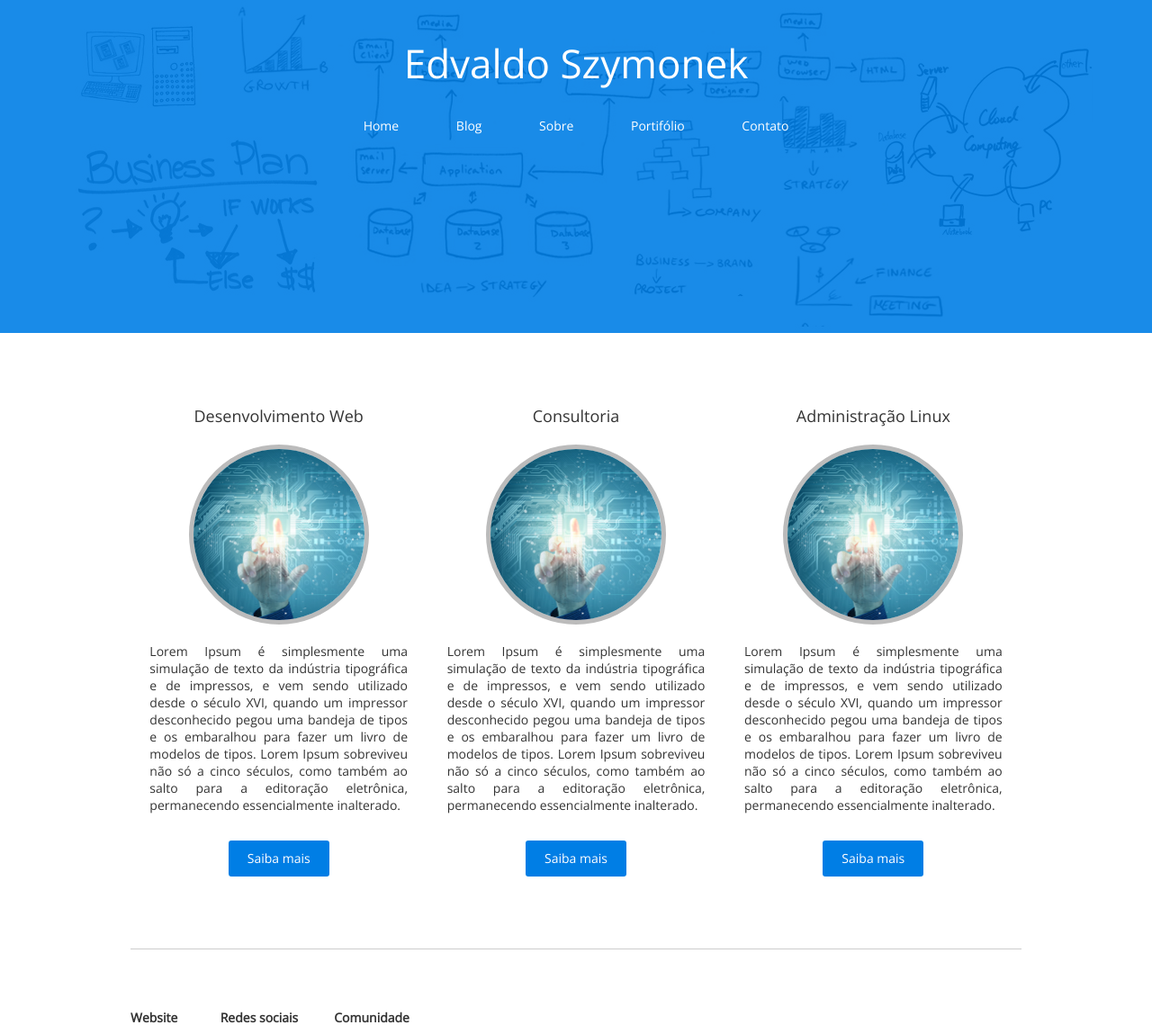
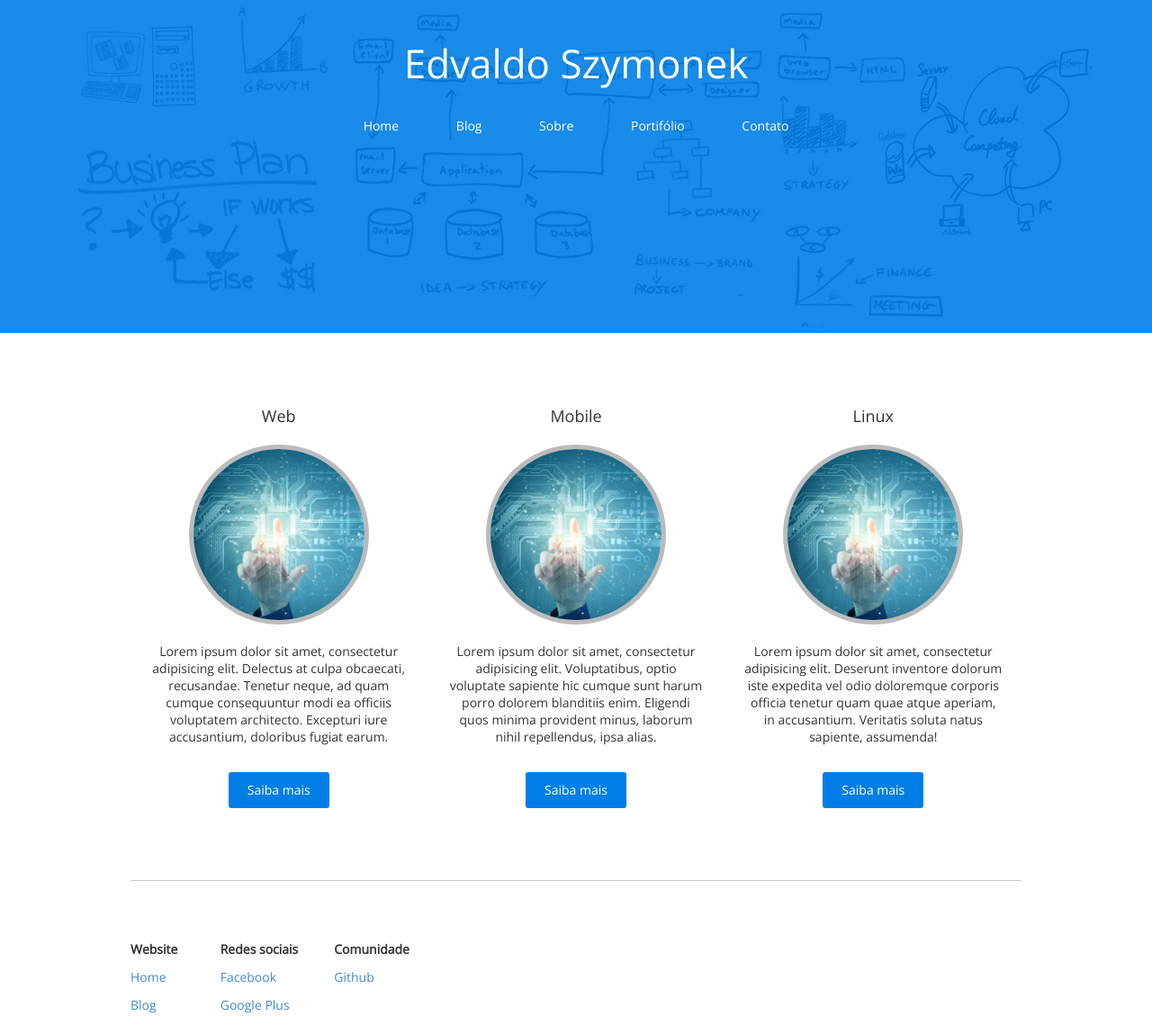
Before and after one commit to edvaldoszy/edvaldotsi.com, a PHP site: page / in a window 1280 px wide. Shown: the top 1139 px of the page at 90% size. Run offline with PHP 8.4, Linux system fonts and the light colour scheme.

Commit message:
Modificado textos dos serviços

```diff
--- a/site/index.php
+++ b/site/index.php
@@ -31,23 +31,24 @@
 			<div class="content">
 				<div class="services text-center">
 					<div class="item">
-						<h2>Desenvolvimento Web</h2>
+						<h2>Web</h2>
 						<img class="circle" src="/web/img/tecnologia.jpg" alt="">
-						<p class="text-justify">Lorem Ipsum é simplesmente uma simulação de texto da indústria tipográfica e de impressos, e vem sendo utilizado desde o século XVI, quando um impressor desconhecido pegou uma bandeja de tipos e os embaralhou para fazer um livro de modelos de tipos. Lorem Ipsum sobreviveu não só a cinco séculos, como também ao salto para a editoração eletrônica, permanecendo essencialmente inalterado.</p>
+						<p>Lorem ipsum dolor sit amet, consectetur adipisicing elit. Delectus at culpa obcaecati, recusandae. Tenetur neque, ad quam cumque consequuntur modi ea officiis voluptatem architecto. Excepturi iure accusantium, doloribus fugiat earum.</p>
 						<a class="bt bt-more" href="#">Saiba mais</a>
 					</div>
 					<div class="item">
-						<h2>Consultoria</h2>
+						<h2>Mobile</h2>
 						<img class="circle" src="/web/img/tecnologia.jpg" alt="">
-						<p class="text-justify">Lorem Ipsum é simplesmente uma simulação de texto da indústria tipográfica e de impressos, e vem sendo utilizado desde o século XVI, quando um impressor desconhecido pegou uma bandeja de tipos e os embaralhou para fazer um livro de modelos de tipos. Lorem Ipsum sobreviveu não só a cinco séculos, como também ao salto para a editoração eletrônica, permanecendo essencialmente inalterado.</p>
+						<p>Lorem ipsum dolor sit amet, consectetur adipisicing elit. Voluptatibus, optio voluptate sapiente hic cumque sunt harum porro dolorem blanditiis enim. Eligendi quos minima provident minus, laborum nihil repellendus, ipsa alias.</p>
 						<a class="bt bt-more" href="#">Saiba mais</a>
 					</div>
 					<div class="item">
-						<h2>Administração Linux</h2>
+						<h2>Linux</h2>
 						<img class="circle" src="/web/img/tecnologia.jpg" alt="">
-						<p class="text-justify">Lorem Ipsum é simplesmente uma simulação de texto da indústria tipográfica e de impressos, e vem sendo utilizado desde o século XVI, quando um impressor desconhecido pegou uma bandeja de tipos e os embaralhou para fazer um livro de modelos de tipos. Lorem Ipsum sobreviveu não só a cinco séculos, como também ao salto para a editoração eletrônica, permanecendo essencialmente inalterado.</p>
+						<p>Lorem ipsum dolor sit amet, consectetur adipisicing elit. Deserunt inventore dolorum iste expedita vel odio doloremque corporis officia tenetur quam quae atque aperiam, in accusantium. Veritatis soluta natus sapiente, assumenda!</p>
 						<a class="bt bt-more" href="#">Saiba mais</a>
 					</div>
+					<div class="clear"></div>
 				</div> <!-- .services -->
 			</div>
 		</main><!-- .wrap-content -->
```
